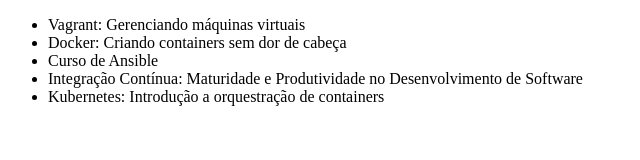
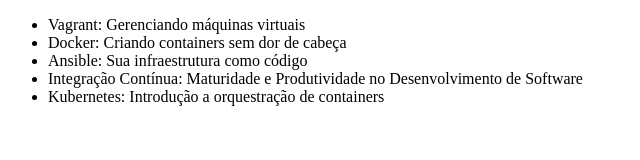
Before and after one commit to YuriBessa/alura-git, a plain HTML site: page index.html in a window 1280 px wide. Shown: the whole page, without its empty margins (0-640 px from the left). Drawn offline with Linux system fonts and the light colour scheme.

Commit message:
Alterando o nome do curso de Ansible

```diff
--- a/index.html
+++ b/index.html
@@ -8,7 +8,7 @@
     <ul>
         <li>Vagrant: Gerenciando máquinas virtuais</li>
         <li>Docker: Criando containers sem dor de cabeça</li>
-        <li>Curso de Ansible</li>
+        <li>Ansible: Sua infraestrutura como código</li>
         <li>Integração Contínua: Maturidade e Produtividade no Desenvolvimento de Software</li>
         <li>Kubernetes: Introdução a orquestração de containers</li>
     </ul>
```
